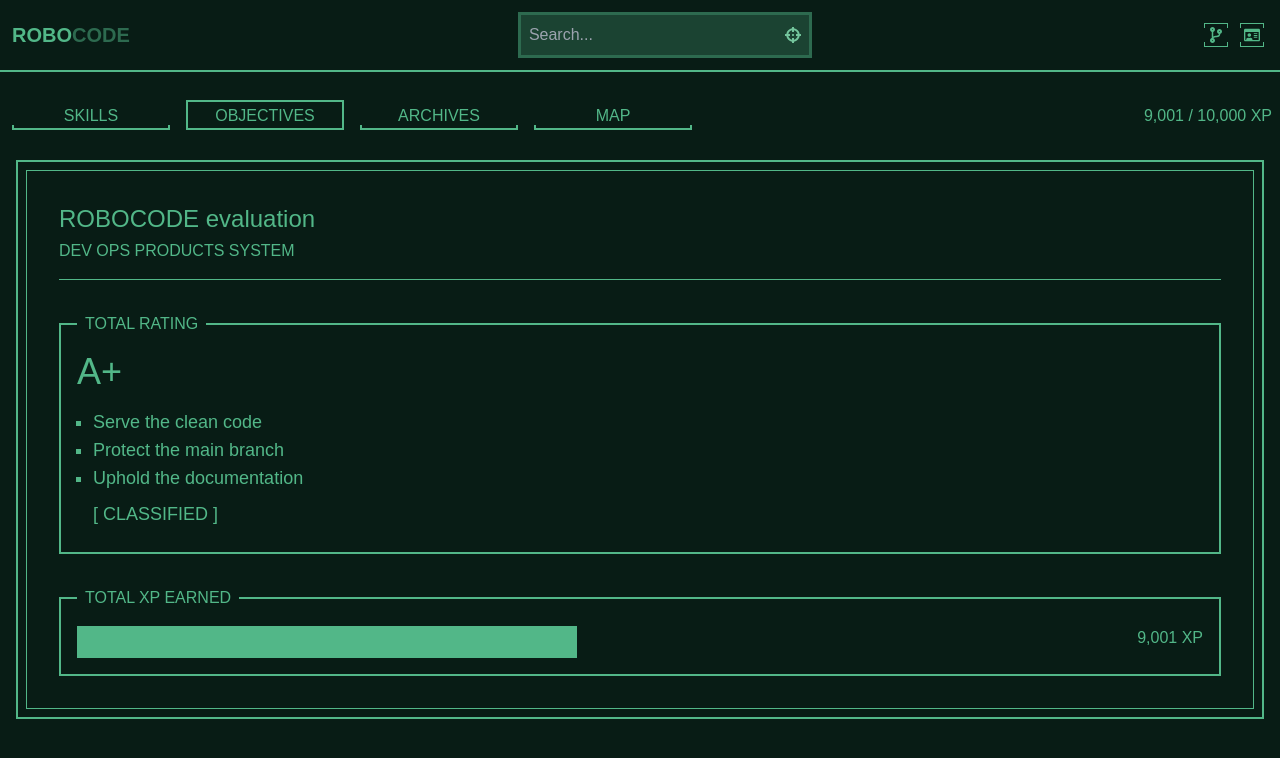
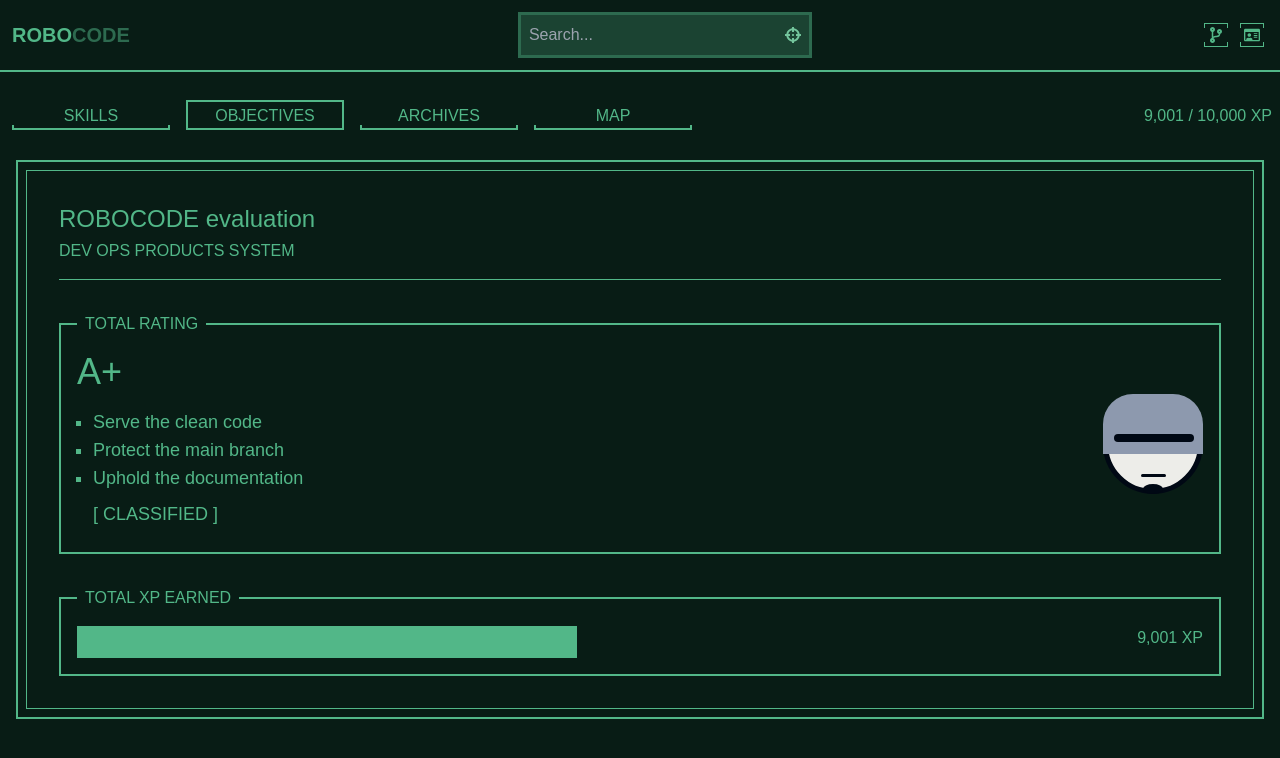
Before and after one commit to Dimterion/MERN-stack, a React (Vite) app in the folder client/: page /about in a window 1280 px wide. Both pictures are taken after a click on the item "OBJECTIVES". Shown: the top 758 px of the page. Built offline with nearby package versions, Linux system fonts and the light colour scheme; no server answers; a web font is replaced by a local one.

Commit message:
add css img to objectives comp

```diff
--- a/client/src/components/Objectives.jsx
+++ b/client/src/components/Objectives.jsx
@@ -10,8 +10,9 @@ export default function Objectives() {
         <h2 className="uppercase my-1 border-b pb-4">
           Dev Ops Products System
         </h2>
-        <fieldset className="objectives-fieldset border-2 mt-8 p-4">
+        <fieldset className="objectives-fieldset border-2 mt-8 p-4 flex flex-row flex-wrap justify-between items-center">
           <legend className="uppercase px-2">Total Rating</legend>
+          <div>
             <h2 className="text-4xl mb-4">A+</h2>
             <ul className="objectives-ul text-lg ml-4">
               <li>Serve the clean code</li>
@@ -26,10 +27,18 @@ export default function Objectives() {
                 </button>
               ) : (
                 <li>
-                Any attempt to apply for a senior dev position results in denial
+                  Any attempt to apply for a senior dev position results in
+                  denial
                 </li>
               )}
             </ul>
+          </div>
+          <div className="objectives-img">
+            <div className="objectives-imgHelmet"></div>
+            <div className="objectives-imgVisor"></div>
+            <div className="objectives-imgMouth"></div>
+            <div className="objectives-imgChin"></div>
+          </div>
         </fieldset>
         <fieldset className="objectives-fieldset border-2 mt-8 p-4">
           <legend className="uppercase px-2">Total XP Earned</legend>
--- a/client/src/index.css
+++ b/client/src/index.css
@@ -462,8 +462,8 @@ input[type="file"]::file-selector-button {
 
 /* Objectives Component */
 .objectives-article,
-.objectives-article div,
-.objectives-article div h2,
+.objectives-article > div,
+.objectives-article > div > h2,
 .objectives-fieldset {
   border-color: var(--secondary);
 }
@@ -473,6 +473,55 @@ li {
   list-style-type: square;
 }
 
+.objectives-img {
+  position: relative;
+  width: 100px;
+  height: 100px;
+  background: #edede9;
+  border-radius: 60%;
+  border: 5px solid #000814;
+}
+
+.objectives-imgHelmet {
+  position: absolute;
+  left: -5px;
+  top: -5px;
+  width: 100px;
+  height: 60px;
+  background: #8d99ae;
+  border-radius: 30px 30px 0 0;
+}
+
+.objectives-imgVisor {
+  position: absolute;
+  top: 35px;
+  left: 5.5px;
+  width: 80px;
+  height: 8px;
+  border-radius: 5px;
+  background: #000814;
+}
+
+.objectives-imgMouth {
+  position: absolute;
+  top: 75px;
+  left: 32.5px;
+  width: 25px;
+  height: 3px;
+  border-radius: 5px;
+  background: #000814;
+}
+
+.objectives-imgChin {
+  position: absolute;
+  top: 85px;
+  left: 35px;
+  width: 20px;
+  height: 10px;
+  border-radius: 50%;
+  background: #000814;
+}
+
 .objectives-xpBar {
   width: 500px;
   max-width: 40vw;
```
Lines whose indentation alone changed are shown as unchanged.
